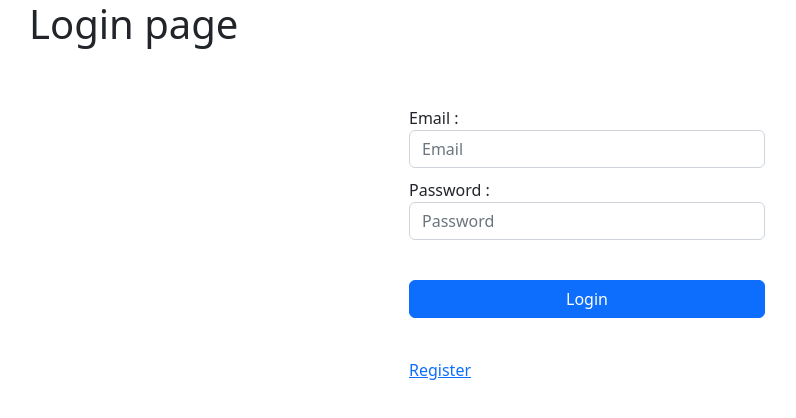
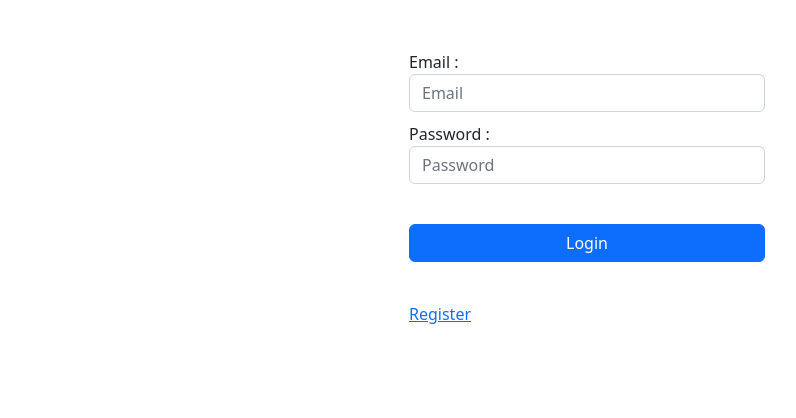
Before and after one commit to Solomon141/badregclient, a React (Create React App) app: page /Login in a window 1280 px wide. Shown: the top 418 px of the page, without its empty margins (53-849 px from the left). Built offline with nearby package versions, Linux system fonts and the light colour scheme.

Commit message:
npm run deploy

```diff
--- a/src/Components/Auth/Login.js
+++ b/src/Components/Auth/Login.js
@@ -49,7 +49,6 @@ function Login() {
         newestOnTop={false}
       />
 
-      <h1>Login page</h1>
 
       <div className="row">
         <div className="col-sm-12 col-md-12 col-lg-4"> </div>
```
